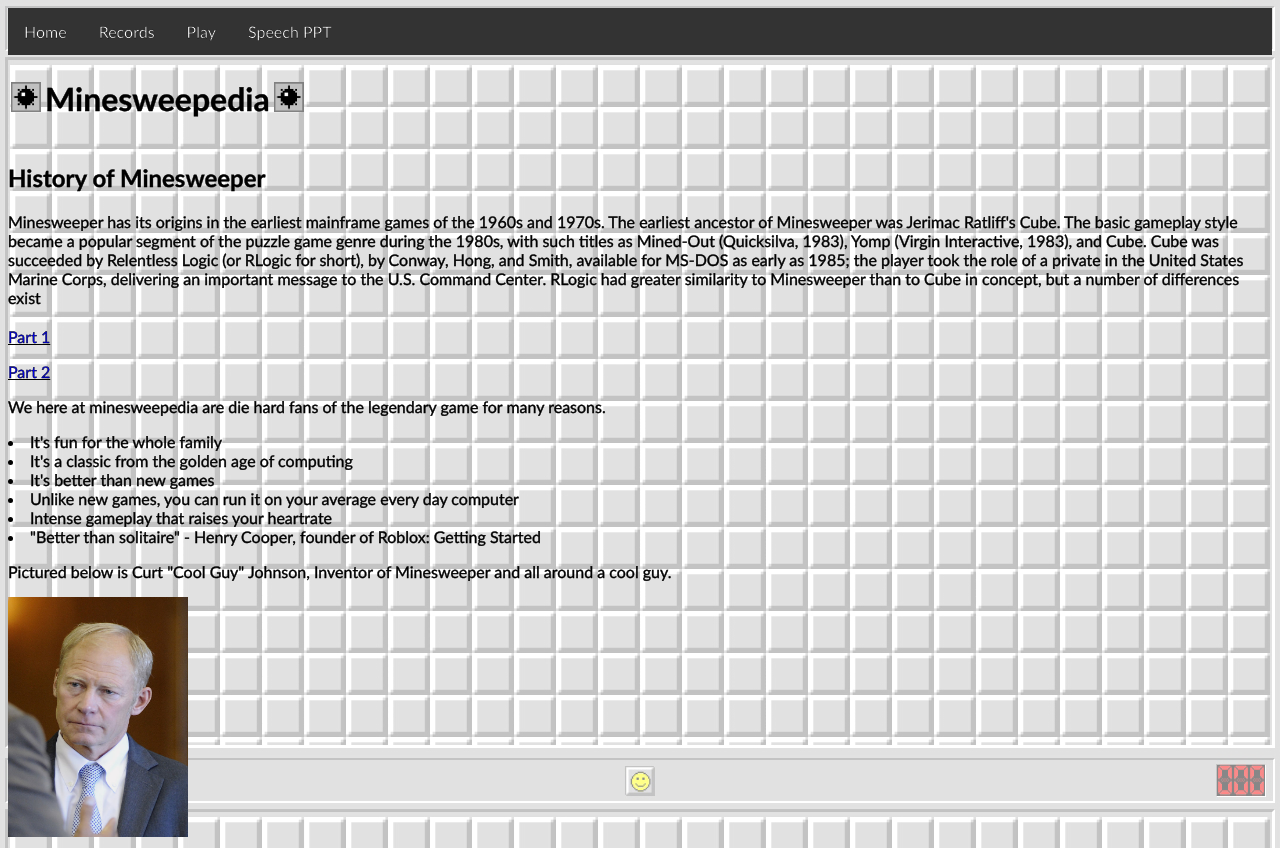
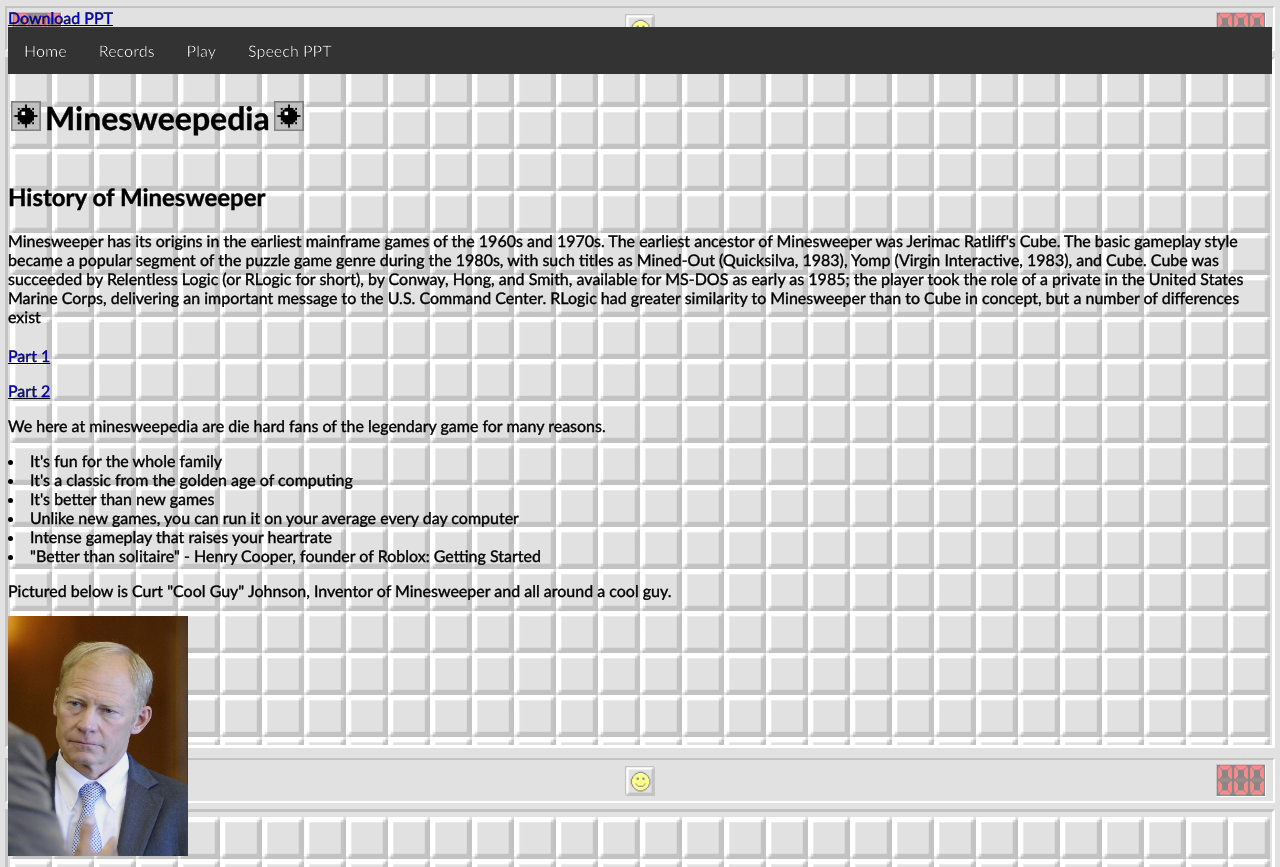
Before and after one commit to JMassey1/oldPages, a plain HTML site: page index.html in a window 1280 px wide. Drawn offline with Linux system fonts and the light colour scheme; a script that the page names is missing.

Commit message:
trying to add download

```diff
--- a/index.html
+++ b/index.html
@@ -30,6 +30,9 @@
         </style>
     </head>
     <body>
+        <a href='/persuasiveSpeechPPT.pptx' download>
+            Download PPT
+        </a>
         <div>
             <script src="http://cdn.htmlgames.com/embed.js?game=Daily15Up&amp;width=800&amp;height=480&amp;bgcolor=white"></script>
         </div>
```
